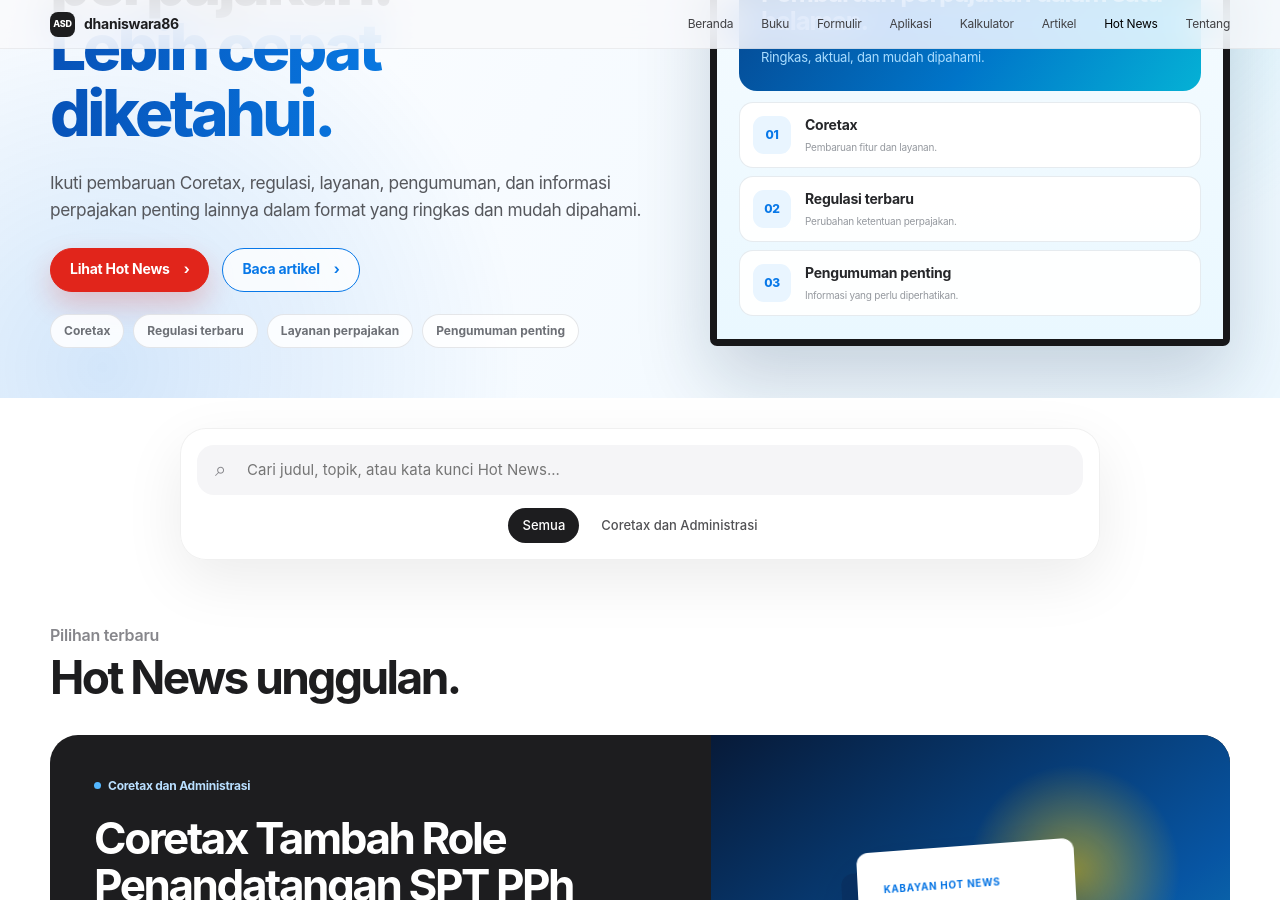
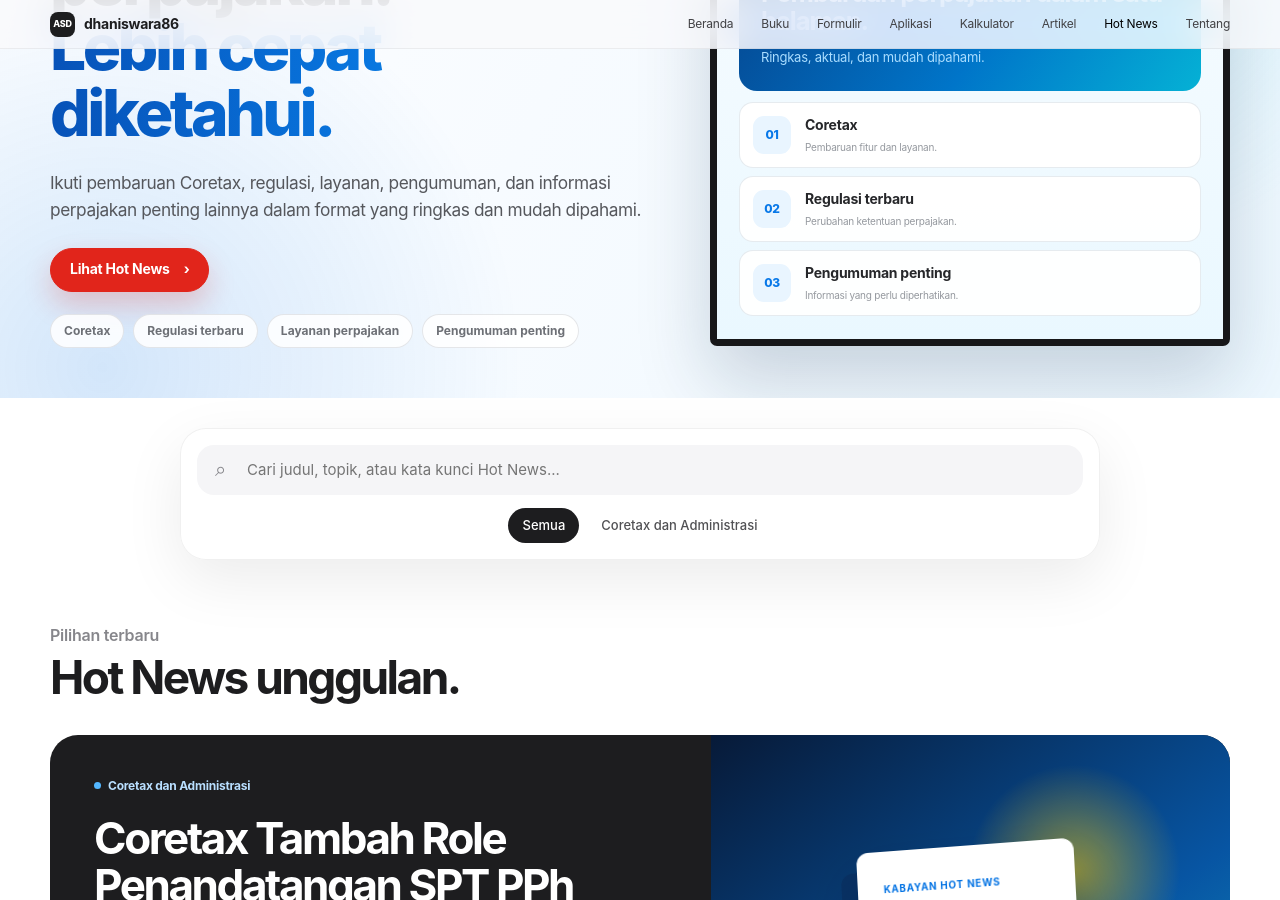
Before and after one commit to dhaniswara86/dhaniswara86.github.io, a Jekyll site: the page built from hotnews.html, in a window 1280 px wide and 900 px high, scrolled down 308 px. Built offline with Jekyll 4.4.1, drawn with Linux system fonts in a browser that asks for light colours.

Commit message:
Remove 'Baca artikel' link from hotnews.html
Removed the 'Baca artikel' link from hotnews.html.

```diff
--- a/hotnews.html
+++ b/hotnews.html
@@ -282,14 +282,6 @@
           href="#featuredSection"
         >
           Lihat Hot News
-          <span aria-hidden="true">›</span>
-        </a>
-
-        <a
-          class="kabayan-news-button kabayan-news-button-secondary"
-          href="{{ '/artikel.html' | relative_url }}"
-        >
-          Baca artikel
           <span aria-hidden="true">›</span>
         </a>
       </div>
```
